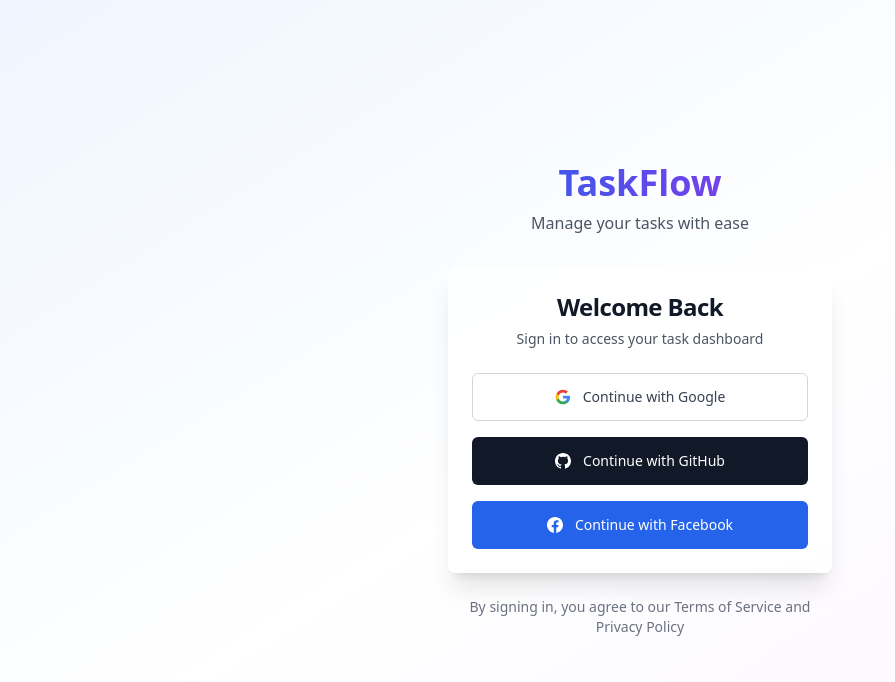
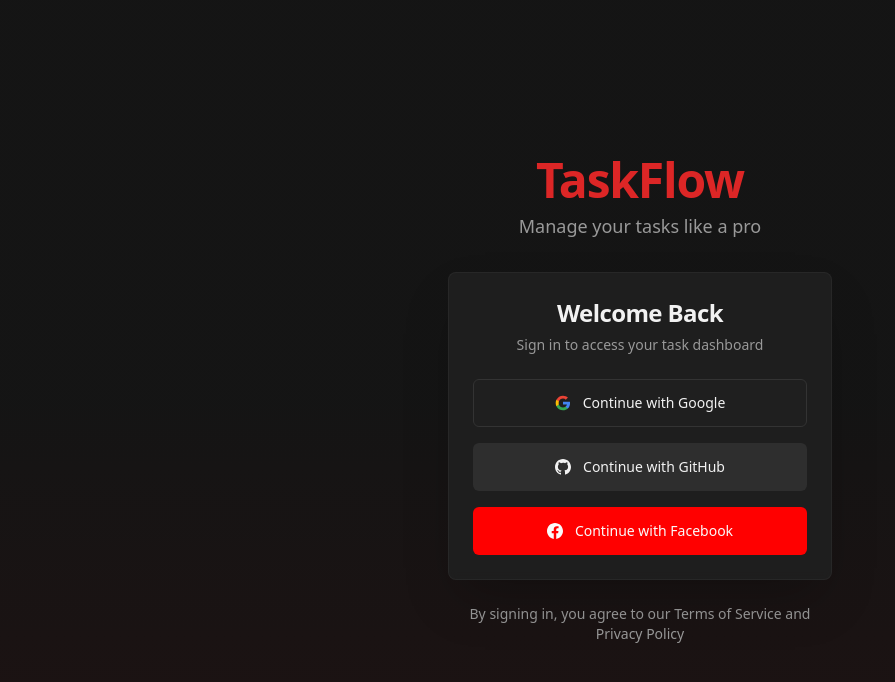
Before and after one commit to Singaraj45/collab-todo-nexus-hub, a React (Vite) app: page / in a window 1280 px wide. Shown: the top 682 px of the page, without its empty margins (0-895 px from the left). Built offline with nearby package versions, Linux system fonts and the light colour scheme.

Commit message:
Refactor: Apply Netflix-like color scheme
Apply a color scheme inspired by the Netflix design.

```diff
--- a/src/components/AuthComponent.tsx
+++ b/src/components/AuthComponent.tsx
@@ -32,21 +32,21 @@ const AuthComponent = ({ onLogin }: AuthComponentProps) => {
   };
 
   return (
-    <div className="min-h-screen flex items-center justify-center bg-gradient-to-br from-blue-50 via-white to-purple-50">
+    <div className="min-h-screen flex items-center justify-center bg-gradient-to-b from-background via-background to-red-950/20">
       <div className="w-full max-w-md p-8">
         <div className="text-center mb-8">
-          <h1 className="text-4xl font-bold bg-gradient-to-r from-blue-600 to-purple-600 bg-clip-text text-transparent mb-2">
+          <h1 className="text-5xl font-bold text-red-600 mb-2 tracking-tight">
             TaskFlow
           </h1>
-          <p className="text-gray-600">Manage your tasks with ease</p>
+          <p className="text-muted-foreground text-lg">Manage your tasks like a pro</p>
         </div>
 
-        <Card className="shadow-xl border-0 bg-white/80 backdrop-blur-sm">
+        <Card className="shadow-2xl border-border/50 bg-card/95 backdrop-blur-sm">
           <CardHeader className="text-center pb-6">
-            <CardTitle className="text-2xl font-semibold text-gray-900">
+            <CardTitle className="text-2xl font-semibold text-foreground">
               Welcome Back
             </CardTitle>
-            <CardDescription className="text-gray-600">
+            <CardDescription className="text-muted-foreground">
               Sign in to access your task dashboard
             </CardDescription>
           </CardHeader>
@@ -55,12 +55,12 @@ const AuthComponent = ({ onLogin }: AuthComponentProps) => {
             <Button
               onClick={() => handleSocialLogin('google')}
               disabled={isLoading}
-              className="w-full h-12 bg-white border border-gray-300 text-gray-700 hover:bg-gray-50 disabled:opacity-50"
+              className="w-full h-12 bg-card border border-border text-foreground hover:bg-muted disabled:opacity-50"
               variant="outline"
             >
               {loadingProvider === 'google' ? (
                 <div className="flex items-center space-x-2">
-                  <div className="animate-spin rounded-full h-4 w-4 border-b-2 border-blue-600"></div>
+                  <div className="animate-spin rounded-full h-4 w-4 border-b-2 border-red-600"></div>
                   <span>Signing in...</span>
                 </div>
               ) : (
@@ -79,11 +79,11 @@ const AuthComponent = ({ onLogin }: AuthComponentProps) => {
             <Button
               onClick={() => handleSocialLogin('github')}
               disabled={isLoading}
-              className="w-full h-12 bg-gray-900 text-white hover:bg-gray-800 disabled:opacity-50"
+              className="w-full h-12 bg-secondary text-secondary-foreground hover:bg-secondary/80 disabled:opacity-50"
             >
               {loadingProvider === 'github' ? (
                 <div className="flex items-center space-x-2">
-                  <div className="animate-spin rounded-full h-4 w-4 border-b-2 border-white"></div>
+                  <div className="animate-spin rounded-full h-4 w-4 border-b-2 border-red-600"></div>
                   <span>Signing in...</span>
                 </div>
               ) : (
@@ -99,7 +99,7 @@ const AuthComponent = ({ onLogin }: AuthComponentProps) => {
             <Button
               onClick={() => handleSocialLogin('facebook')}
               disabled={isLoading}
-              className="w-full h-12 bg-blue-600 text-white hover:bg-blue-700 disabled:opacity-50"
+              className="w-full h-12 bg-primary text-primary-foreground hover:bg-primary/90 disabled:opacity-50"
             >
               {loadingProvider === 'facebook' ? (
                 <div className="flex items-center space-x-2">
@@ -118,7 +118,7 @@ const AuthComponent = ({ onLogin }: AuthComponentProps) => {
           </CardContent>
         </Card>
 
-        <p className="text-center text-sm text-gray-500 mt-6">
+        <p className="text-center text-sm text-muted-foreground mt-6">
           By signing in, you agree to our Terms of Service and Privacy Policy
         </p>
       </div>
--- a/src/index.css
+++ b/src/index.css
@@ -1,96 +1,89 @@
+
 @tailwind base;
 @tailwind components;
 @tailwind utilities;
 
-/* Definition of the design system. All colors, gradients, fonts, etc should be defined here.
-All colors MUST be HSL.
-*/
+/* Netflix-inspired color scheme with dark theme and red accents */
 
 @layer base {
   :root {
-    --background: 0 0% 100%;
-    --foreground: 222.2 84% 4.9%;
+    --background: 0 0% 8%;
+    --foreground: 0 0% 95%;
 
-    --card: 0 0% 100%;
-    --card-foreground: 222.2 84% 4.9%;
+    --card: 0 0% 12%;
+    --card-foreground: 0 0% 95%;
 
-    --popover: 0 0% 100%;
-    --popover-foreground: 222.2 84% 4.9%;
+    --popover: 0 0% 12%;
+    --popover-foreground: 0 0% 95%;
 
-    --primary: 222.2 47.4% 11.2%;
-    --primary-foreground: 210 40% 98%;
+    --primary: 0 100% 50%;
+    --primary-foreground: 0 0% 98%;
 
-    --secondary: 210 40% 96.1%;
-    --secondary-foreground: 222.2 47.4% 11.2%;
+    --secondary: 0 0% 18%;
+    --secondary-foreground: 0 0% 95%;
 
-    --muted: 210 40% 96.1%;
-    --muted-foreground: 215.4 16.3% 46.9%;
+    --muted: 0 0% 15%;
+    --muted-foreground: 0 0% 60%;
 
-    --accent: 210 40% 96.1%;
-    --accent-foreground: 222.2 47.4% 11.2%;
+    --accent: 0 100% 45%;
+    --accent-foreground: 0 0% 98%;
 
-    --destructive: 0 84.2% 60.2%;
-    --destructive-foreground: 210 40% 98%;
+    --destructive: 0 84% 60%;
+    --destructive-foreground: 0 0% 98%;
 
-    --border: 214.3 31.8% 91.4%;
-    --input: 214.3 31.8% 91.4%;
-    --ring: 222.2 84% 4.9%;
+    --border: 0 0% 20%;
+    --input: 0 0% 20%;
+    --ring: 0 100% 50%;
 
     --radius: 0.5rem;
 
-    --sidebar-background: 0 0% 98%;
-
-    --sidebar-foreground: 240 5.3% 26.1%;
-
-    --sidebar-primary: 240 5.9% 10%;
-
+    --sidebar-background: 0 0% 10%;
+    --sidebar-foreground: 0 0% 90%;
+    --sidebar-primary: 0 100% 50%;
     --sidebar-primary-foreground: 0 0% 98%;
-
-    --sidebar-accent: 240 4.8% 95.9%;
-
-    --sidebar-accent-foreground: 240 5.9% 10%;
-
-    --sidebar-border: 220 13% 91%;
-
-    --sidebar-ring: 217.2 91.2% 59.8%;
+    --sidebar-accent: 0 0% 15%;
+    --sidebar-accent-foreground: 0 0% 90%;
+    --sidebar-border: 0 0% 18%;
+    --sidebar-ring: 0 100% 50%;
   }
 
   .dark {
-    --background: 222.2 84% 4.9%;
-    --foreground: 210 40% 98%;
+    --background: 0 0% 8%;
+    --foreground: 0 0% 95%;
 
-    --card: 222.2 84% 4.9%;
-    --card-foreground: 210 40% 98%;
+    --card: 0 0% 12%;
+    --card-foreground: 0 0% 95%;
 
-    --popover: 222.2 84% 4.9%;
-    --popover-foreground: 210 40% 98%;
+    --popover: 0 0% 12%;
+    --popover-foreground: 0 0% 95%;
 
-    --primary: 210 40% 98%;
-    --primary-foreground: 222.2 47.4% 11.2%;
+    --primary: 0 100% 50%;
+    --primary-foreground: 0 0% 98%;
 
-    --secondary: 217.2 32.6% 17.5%;
-    --secondary-foreground: 210 40% 98%;
+    --secondary: 0 0% 18%;
+    --secondary-foreground: 0 0% 95%;
 
-    --muted: 217.2 32.6% 17.5%;
-    --muted-foreground: 215 20.2% 65.1%;
+    --muted: 0 0% 15%;
+    --muted-foreground: 0 0% 60%;
 
-    --accent: 217.2 32.6% 17.5%;
-    --accent-foreground: 210 40% 98%;
+    --accent: 0 100% 45%;
+    --accent-foreground: 0 0% 98%;
 
-    --destructive: 0 62.8% 30.6%;
-    --destructive-foreground: 210 40% 98%;
+    --destructive: 0 84% 60%;
+    --destructive-foreground: 0 0% 98%;
 
-    --border: 217.2 32.6% 17.5%;
-    --input: 217.2 32.6% 17.5%;
-    --ring: 212.7 26.8% 83.9%;
-    --sidebar-background: 240 5.9% 10%;
-    --sidebar-foreground: 240 4.8% 95.9%;
-    --sidebar-primary: 224.3 76.3% 48%;
-    --sidebar-primary-foreground: 0 0% 100%;
-    --sidebar-accent: 240 3.7% 15.9%;
-    --sidebar-accent-foreground: 240 4.8% 95.9%;
-    --sidebar-border: 240 3.7% 15.9%;
-    --sidebar-ring: 217.2 91.2% 59.8%;
+    --border: 0 0% 20%;
+    --input: 0 0% 20%;
+    --ring: 0 100% 50%;
+
+    --sidebar-background: 0 0% 10%;
+    --sidebar-foreground: 0 0% 90%;
+    --sidebar-primary: 0 100% 50%;
+    --sidebar-primary-foreground: 0 0% 98%;
+    --sidebar-accent: 0 0% 15%;
+    --sidebar-accent-foreground: 0 0% 90%;
+    --sidebar-border: 0 0% 18%;
+    --sidebar-ring: 0 100% 50%;
   }
 }
 
```
Also changed, not shown: src/components/TaskFilters.tsx (+20 -20 lines).
